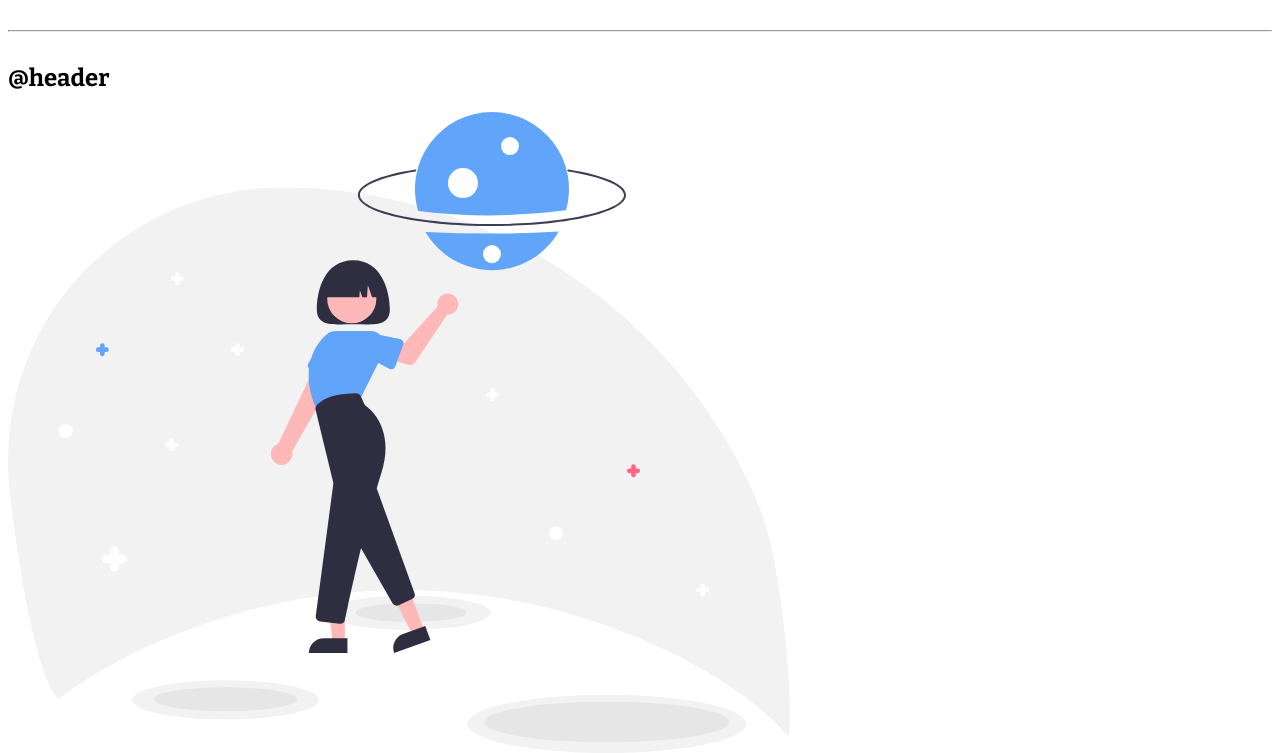
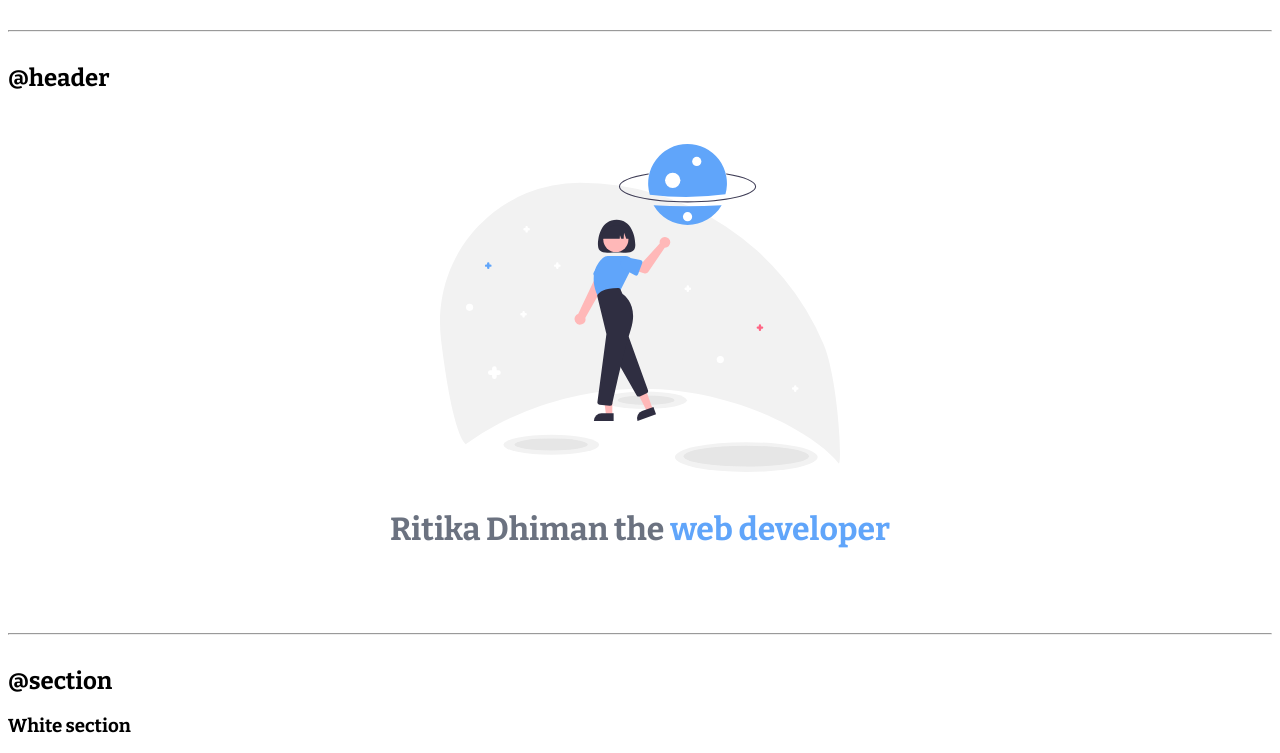
Before and after one commit to ritika99/component-library, a plain HTML site: page index.html in a window 1280 px wide. Shown: the part 1679-2432 px from the top of the page. Drawn offline with nearby package versions, Linux system fonts and the light colour scheme.

Commit message:
style: header

```diff
--- a/styles.css
+++ b/styles.css
@@ -4,6 +4,7 @@
 
 :root {
     --primary-color: #60A5FA;
+    --dark-blue: #6B7280;
 }
 
 body {
@@ -63,7 +64,7 @@ hr {
     border-bottom-left-radius: 2rem;
 }
 
-.navigation .nav-brand{
+.nav-brand {
     font-weight: bold;
     font-size: 1.1rem;
     display: inline;
@@ -74,13 +75,33 @@ hr {
     color: white;
 }
 
-.navigation .nav-pills{
+.nav-pills {
     float: right;
     display: inline;
     margin: auto;
 }
 
-.navigation .link-active{
+.link-active {
     font-weight: bold;
     text-decoration: underline;
 }
+
+.header {
+    padding: 2rem;
+}
+
+.header-img {
+    max-width: 400px;
+    display: block;
+    margin: auto;
+}
+
+.header-heading {
+    color: var(--dark-blue);
+    text-align: center;
+    padding-top: 1rem;
+}
+
+.header-heading-inverted {
+    color: var(--primary-color);
+}
```
